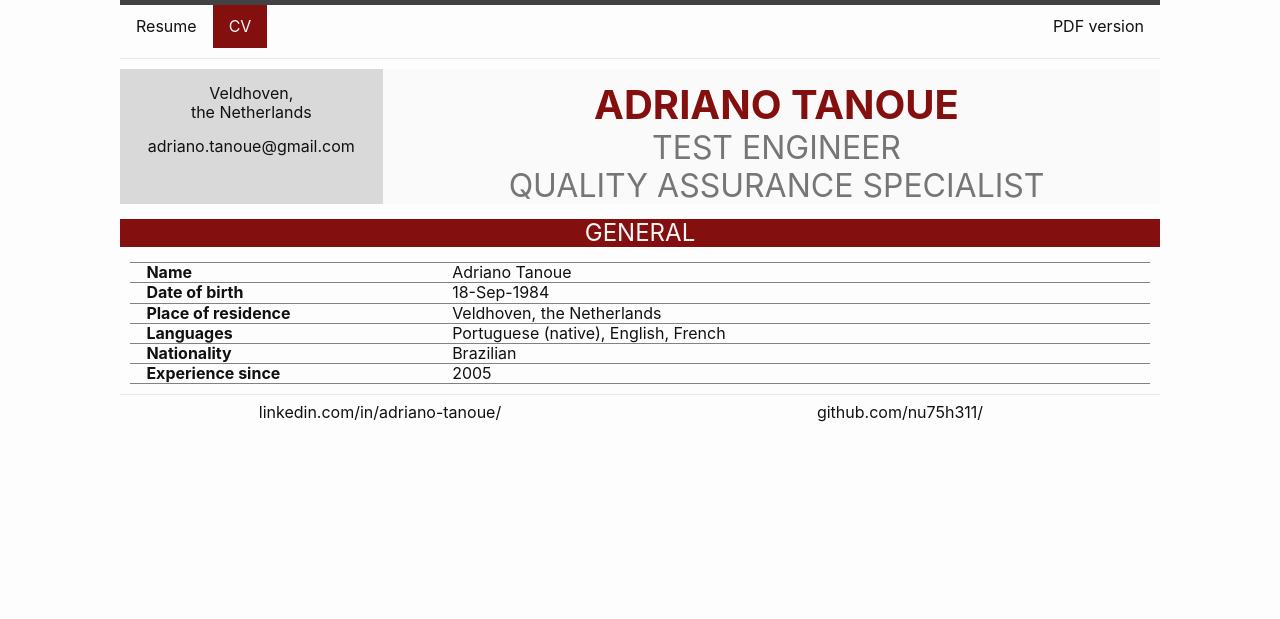
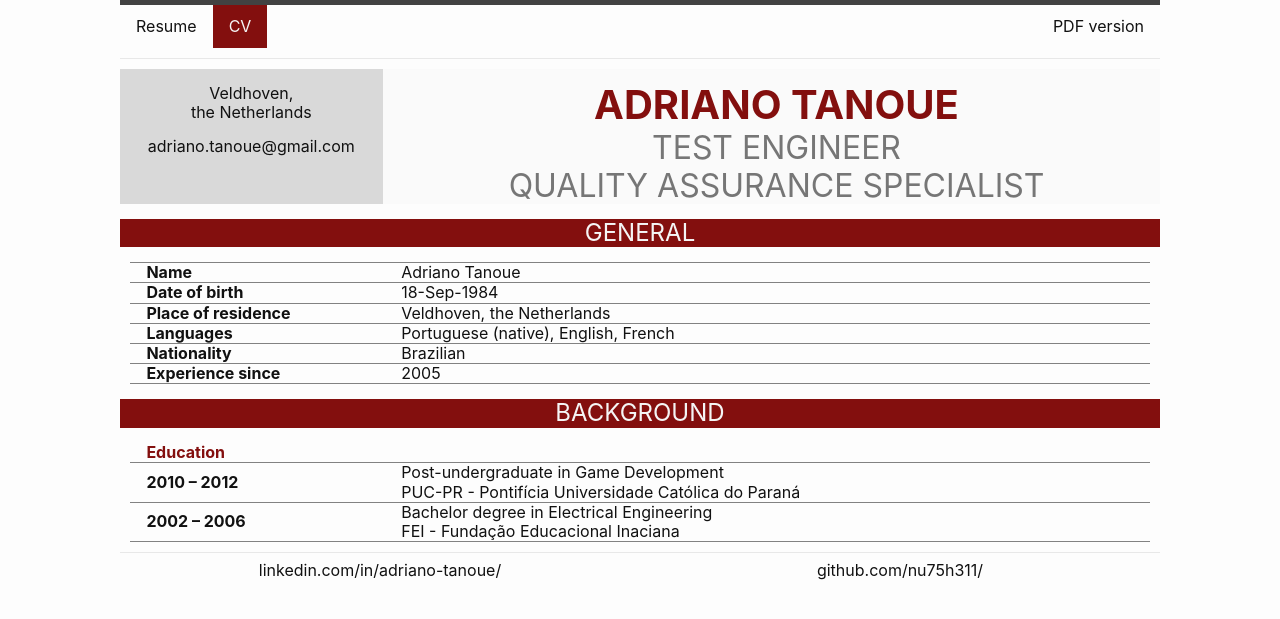
Before and after one commit to nu75h311/nu75h311.github.io, a Jekyll site: the page built from cv.md, in a window 1280 px wide. Shown: the top 619 px of the page. Built offline with Jekyll 4.4.1, drawn with Linux system fonts in a browser that asks for light colours.

Commit message:
academic education

```diff
--- a/_data/education.json
+++ b/_data/education.json
@@ -1,13 +1,15 @@
 {
-    "courses": [
+    "academic": [
         {
             "name": "Game Development",
+            "level": "Post-undergraduate",
             "institution": "PUC-PR - Pontifícia Universidade Católica do Paraná",
             "period": "2010 – 2012",
             "place": "Curitiba, PR - Brazil."
         },
         {
             "name": "Electrical Engineering",
+            "level": "Bachelor degree",
             "institution": "FEI - Fundação Educacional Inaciana",
             "period": "2002 – 2006",
             "place": "São Bernardo do Campo, SP - Brazil."
--- /dev/null
+++ b/_includes/cv-background.html
@@ -0,0 +1,19 @@
+{% assign education = site.data.education %}
+
+<div>
+    <h3 class="section-title">BACKGROUND</h3>
+    <table class="two-columns-table">
+        <tr>
+            <th>Education</th>
+            <th></th>
+        </tr>
+
+        {% for academic-course in education.academic %}
+            <tr>
+                <td>{{ academic-course.period }}</td>
+                <td>{{ academic-course.level }} in {{ academic-course.name }}<br>
+                    {{ academic-course.institution }}</td>
+            </tr>
+        {% endfor %}
+    </table>
+</div>
--- a/_includes/res-education.html
+++ b/_includes/res-education.html
@@ -1,5 +1,5 @@
 <div>
-    {% assign courses = site.data.education.courses %}
+    {% assign courses = site.data.education.academic %}
 
     <h3 class="section-title">EDUCATION</h3>
 
--- a/_layouts/cv.html
+++ b/_layouts/cv.html
@@ -4,4 +4,5 @@ layout: default
 
 <div>
     {%- include cv-general.html -%}
+    {%- include cv-background.html -%}
 </div>
--- a/_sass/styles.scss
+++ b/_sass/styles.scss
@@ -199,7 +199,7 @@ table.two-columns-table {
 
     td:first-child {
         font-weight: bold;
-        width      : 30%;
+        width      : 25%;
     }
 
     tr:hover {
```
